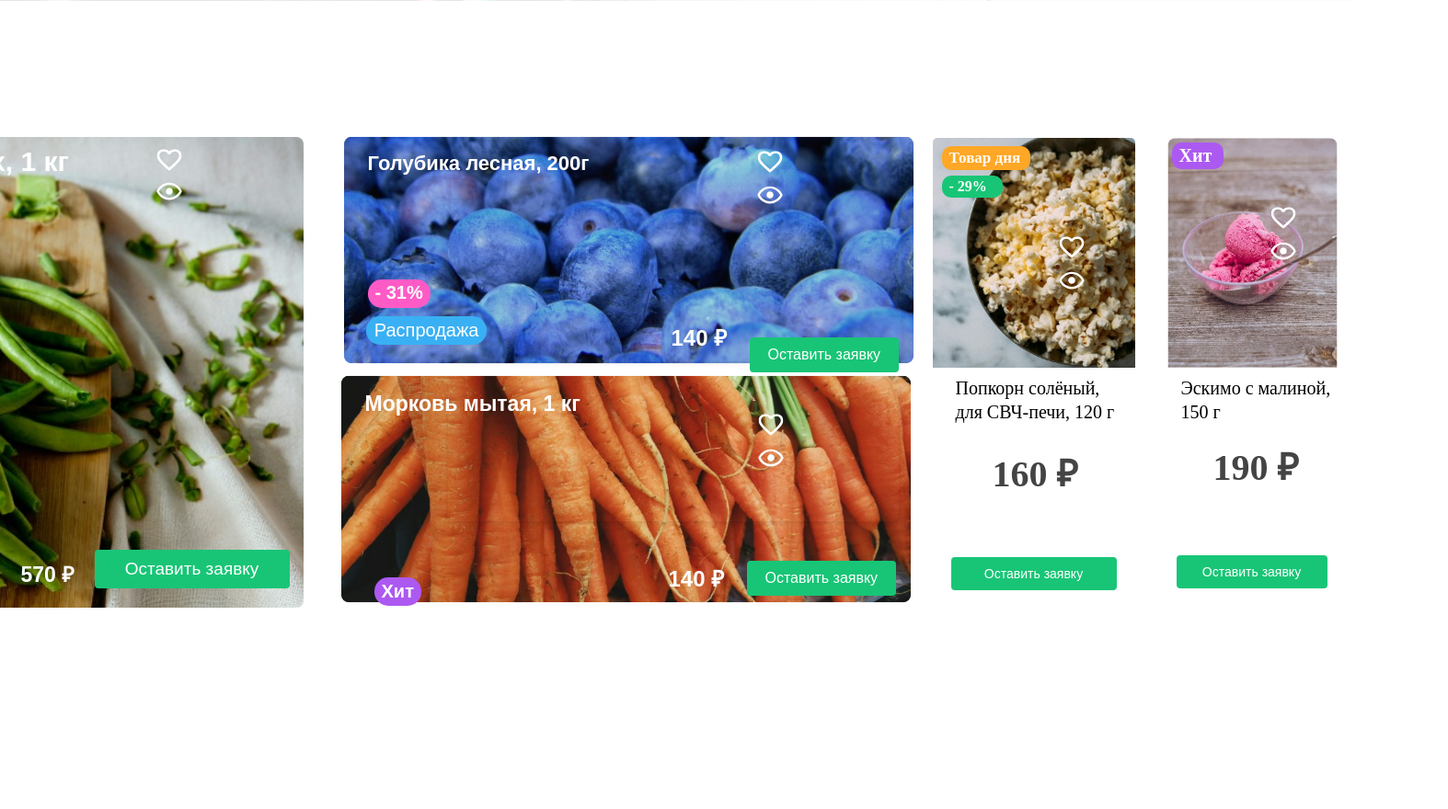
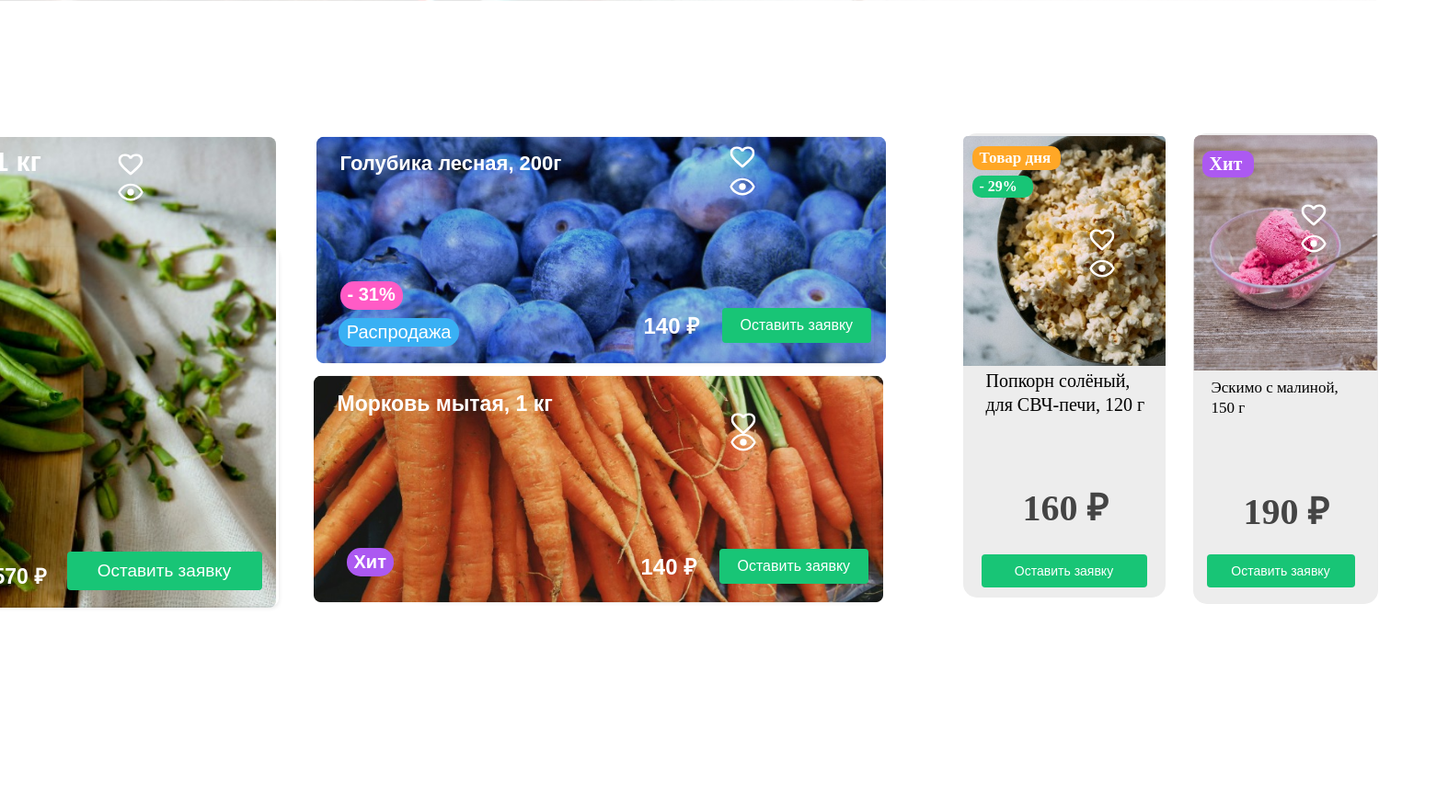
Before and after one commit to il061-rgb/ro, a plain HTML site: page src/page2/index.html in a window 1280 px wide. Shown: the part 762-1642 px from the top of the page at 92% size, 1574 px wide, since content can reach past the window. Drawn offline with Linux system fonts and the light colour scheme.

Commit message:
Исправление ошибок!

```diff
--- a/src/page2/media.css
+++ b/src/page2/media.css
@@ -0,0 +1,10 @@
+@media screen and (max-width: 1200px) {
+    .media-container{
+        width: 100%;
+        height: 100%;
+    }
+    #video{
+        width: 100%;
+        height: 100%;
+    }
+}
--- a/src/page2/style.css
+++ b/src/page2/style.css
@@ -95,8 +95,8 @@ head , body{
   font-family: Arial, sans-serif;
   border-radius: 8px;
   padding: 20px;
-  width: 16%;
-  height: 100%;
+  width: 440px;
+  height: 350px;
   box-shadow: 0 2px 5px rgba(0,0,0,0.1);
   background: none !important;
   position: relative;
@@ -128,21 +128,29 @@ head , body{
 
 
 .container-heart_eyes{
+  position: absolute;
+  flex-shrink: 0;
+  margin-bottom: 15px;
+  z-index: 10;
+  color: white;
+  top: -110px;
+  left: 38vh;
+}
+
+.container-heart  svg{
+  position: absolute;
+  top: 0px;
   position: relative;
   z-index: 10;
-  color: white;
-  top: -280px;
-  left: 37vh;
+}
+
+.container-eyes, svg{
+  position: absolute;
+  top: 15px;
 }
 
 
 
-
-
-.container-eyes svg{
-  position: relative;
-  top: -10px;
-}
 
 
 .badges {
@@ -150,7 +158,7 @@ head , body{
   gap: 10px;
   margin-bottom: 15px;
   position: relative;
-  top: -100px;
+  top: 0px;
   margin-left: -20px;
 }
 
@@ -192,7 +200,7 @@ head , body{
   left: 40px;
   position: relative;
   margin-left: 110px;
-  top: 40px;
+  top: 130px;
 }
 
 .order-button1 {
@@ -209,7 +217,7 @@ head , body{
   left: 20px;
   position: relative;
   margin-left: 210px;
-  top: -60px;
+  top: 30px;
   transition: all 0.3s;
 }
 
@@ -265,13 +273,18 @@ head , body{
 
   .container-heart_eyes2{
    position: relative;
-   top: -80px;
+   top: -60px;
    left: 39vh;
+  }
+
+  .container-heart2{
+    position: relative;
+    top: -40px;
   }
 
   .container-eyes2{
     position: relative;
-    top: -1vh;
+    top: -0.9vh;
   }
 
   .badges2 {
@@ -279,7 +292,7 @@ head , body{
     gap: 10px;
     margin-bottom: 15px;
     position: relative;
-    top: -90px;
+    top: 0px;
   }
 
   .discount-badge2 {
@@ -318,7 +331,7 @@ head , body{
     left: 20px;
     position: relative;
     margin-left: 200px;
-    top: -20px;
+    top: 55px;
   }
 
   .order-button2 {
@@ -334,7 +347,7 @@ head , body{
     left: 20px;
     position: relative;
     margin-left: 285px;
-    top: -7vh;
+    top: 0vh;
     transition: all 0.3s;
   }
 
@@ -351,8 +364,8 @@ head , body{
    .Container3  {
     border-radius: 15px;
     position: relative;
-    width: 387px;
-    height: 114px;
+    width: 450px;
+    height: 454px;
     z-index: 10;
     top: 10px;
     margin-left: -390px;
@@ -371,7 +384,7 @@ head , body{
 .product-card3 {
     font-family: Arial, sans-serif;
     width: 450px;
-    height: 114px;
+    height: 200px;
     border-radius: 8px;
     padding: 20px;
     box-shadow: 0 2px 5px rgba(0,0,0,0.1);
@@ -396,9 +409,14 @@ head , body{
     left: 39.5vh;
   }
 
+  .container-heart3{
+    position: absolute;
+    top: -1.9vh;
+  }
+
   .container-eyes3{
     position: relative;
-    top: -1vh;
+    top: 0.5vh;
   }
 
   .badges3 {
@@ -406,7 +424,7 @@ head , body{
     gap: 10px;
     margin-bottom: 15px;
     position: relative;
-    top: -6vh;
+    top: 1vh;
   }
 
   .discount-badge3 {
@@ -428,7 +446,7 @@ head , body{
     margin-bottom: 20px;
     left: 20px;
     position: relative;
-    top: -20px;
+    top: 55px;
     margin-left: 200px;
   }
 
@@ -444,7 +462,7 @@ head , body{
     transition: background-color 0.3s;
     left: 20px;
     position: relative;
-    top: -75px;
+    top: 0px;
     margin-left: 285px;
     transition: all 0.3s;
   }
@@ -469,7 +487,7 @@ head , body{
     padding: 20px;
     border-radius: 10px;
     box-shadow: rgba(0, 0, 0, 0);
-    background: none !important;
+    background: rgb(237, 237, 237);
     width: 180px;
     height: 465px;
     left: 450px;
@@ -533,14 +551,20 @@ head , body{
   }
 
   .container-heart_eyes4{
+    object-position: center;
     position: relative;
-    top: -31.5vh;
+    top: -30vh;
     left: 14.5vh;
+  }
+
+  .container-heart4{
+    position: absolute;
+    top: -35px;
   }
 
   .container-eyes4{
     position: relative;
-    top: -1vh;
+    top: -0.5vh;
   }
 
 
@@ -551,44 +575,49 @@ head , body{
   object-position: center;
   border-radius: 5px 5px 0px 0px;
   position: relative;
-  top: -15px;
+  top: -17px;
   margin-left: -20px;
 }
 
 .product-card {
-    background-color: white;
+    background-color: rgb(237, 237, 237);
     border-radius: 15px;
     padding: 20px;
     box-shadow:  rgba(0, 0, 0, 0);
-    width: 164px;
+    width: 161px;
     height: 472px;
     position: relative;
-    top: -520px;
+    top: -515px;
     left: 300px;
 }
 
 .container-heart_eyes5{
   position: relative;
-  top: -21.5vh;
+  top: -20.5vh;
   left: 12vh;
+}
+
+.container-heart5{
+  position: absolute;
+  top: -35px;
 }
 
 .container-eyes5{
   position: relative;
-  top: -1vh;
+  top: -0.5vh;
 }
 
 
 .img2 img{
-  width: 115px;
-  height: 156px;
+  width: 125px;
+  height: 160px;
   object-fit: cover;
   transform: scale(1.6);
   transform-origin: center;
   border-radius: 5px 5px 0px 0px;
   position: relative;
-  margin-left: 20px;
-  top: 37px;
+  margin-left: 18px;
+  top: 30px;
 }
 
 .product-name1 {
@@ -596,15 +625,16 @@ head , body{
     margin-bottom: 10px;
     line-height: 1.3;
     position: relative;
-    top: -180px;
+    top: -100px;
     margin-left: 5px;
 }
 .product-name2 {
-  font-size: 20px;
+  font-size: 17px;
+  width: 100%;
   margin-bottom: 10px;
   line-height: 1.3;
   position: relative;
-  top: -68px;
+  top: 13px;
 }
 
 /* Два ценника  */
@@ -614,7 +644,7 @@ head , body{
     font-weight: bold;
     margin: 15px 0;
     position: relative;
-    top: -170px;
+    top: -45px;
     margin-left: 45px;
 }
 
@@ -625,7 +655,7 @@ head , body{
   font-weight: 50px;
   margin: 15px 0;
   position: relative;
-  top: -65px;
+  top: 70px;
   margin-left: 35px;
 }
 /* Два ценника  */
@@ -641,7 +671,7 @@ head , body{
     width: 100%;
     font-size: 14px;
     position: relative;
-    top: -120px;
+    top: -35px;
     transition: all 0.3s;
 }
 
@@ -655,7 +685,7 @@ head , body{
   width: 100%;
   font-size: 14px;
   position: relative;
-  top: -10px;
+  top: 76px;
   left: -5px;
   transition: all 0.3s;
 }
```
